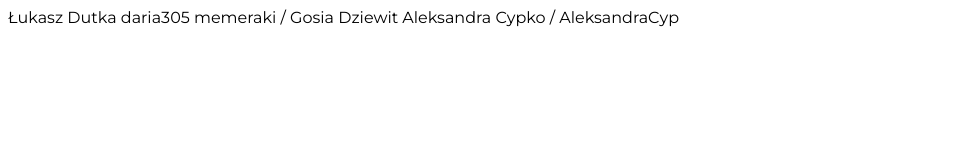
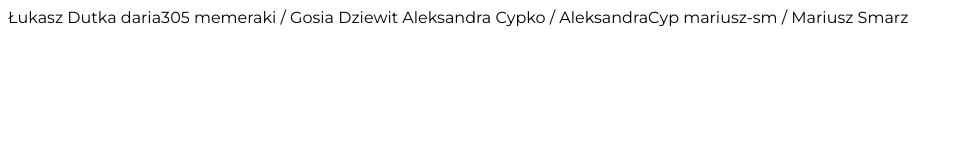
Before and after one commit to lukaszdutka/CodersCamp2020.Project.JavaScript.pokemonquiz, a website built with Parcel: page index.html in a window 1280 px wide. Shown: the whole page, without its empty margins (0-963 px from the left). Built offline with nearby package versions, Linux system fonts and the light colour scheme.

Commit message:
Add github/real name to div swquiz-app

```diff
--- a/index.html
+++ b/index.html
@@ -17,6 +17,7 @@
     daria305
     memeraki / Gosia Dziewit
     Aleksandra Cypko / AleksandraCyp
+    mariusz-sm / Mariusz Smarz
 </div>
 
 <script src="src/index.js"></script>
```
